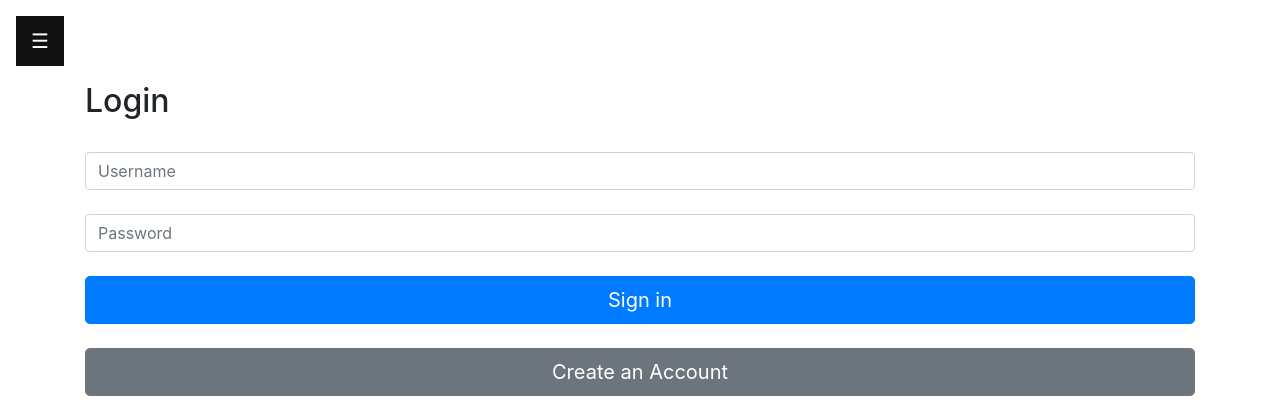
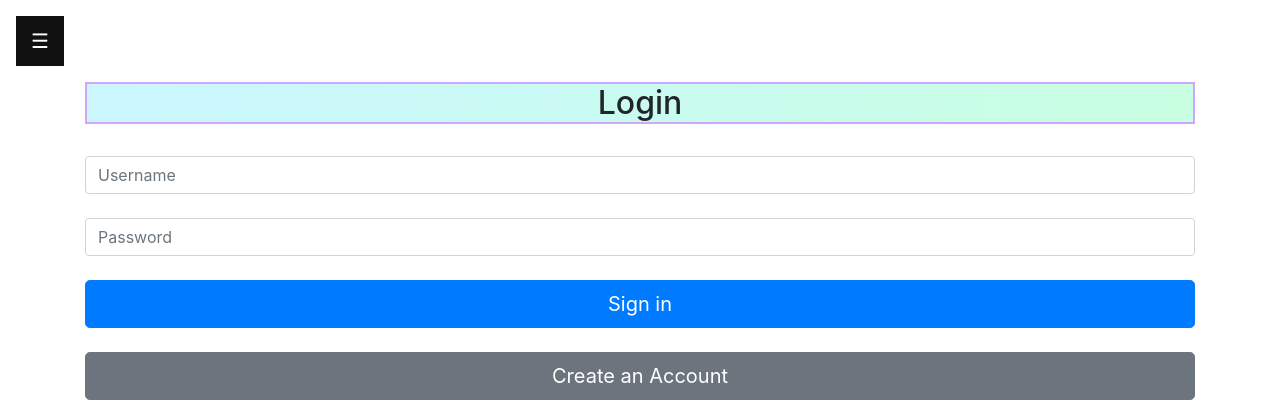
Before and after one commit to Woosiv/Cheers-Across-Time, a Flask app: page /login in a window 1280 px wide. Shown: the top 420 px of the page. Run offline with Flask 2, Linux system fonts and the light colour scheme; some libraries are stand-ins or nearby versions.

Commit message:
Update login.html

```diff
--- a/templates/login.html
+++ b/templates/login.html
@@ -9,7 +9,15 @@
 {% endif %}
 {% endwith %}
 <div class = "column is -4 is-offset-4">
-    <h2 class="title">Login</h2>
+    <h2 class="title">Login
+        <style>
+            h2{
+                border: 2px rgb(208, 167, 255) solid;
+                text-align: center;
+                background-image: linear-gradient(to right,rgb(203,246,255),rgb(200,255,225));
+            }
+        </style>
+    </h2>
 </br>
     <div class="box">
         <form class="form-signin" method = 'POST' action = '/login'>
```
